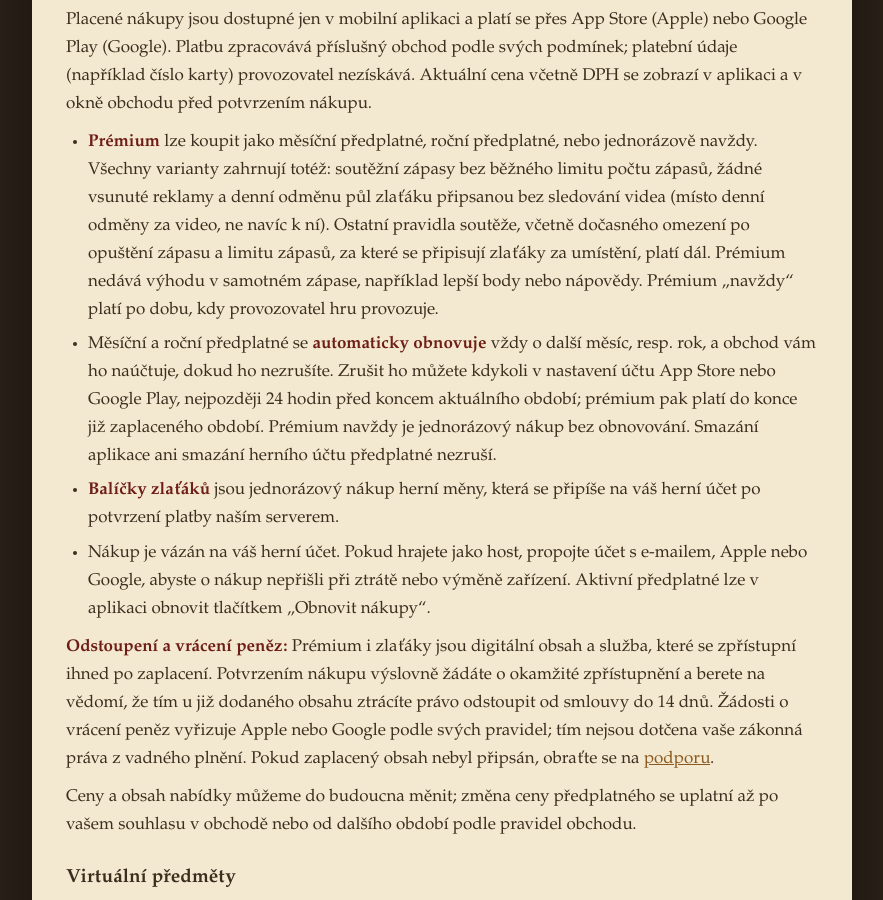
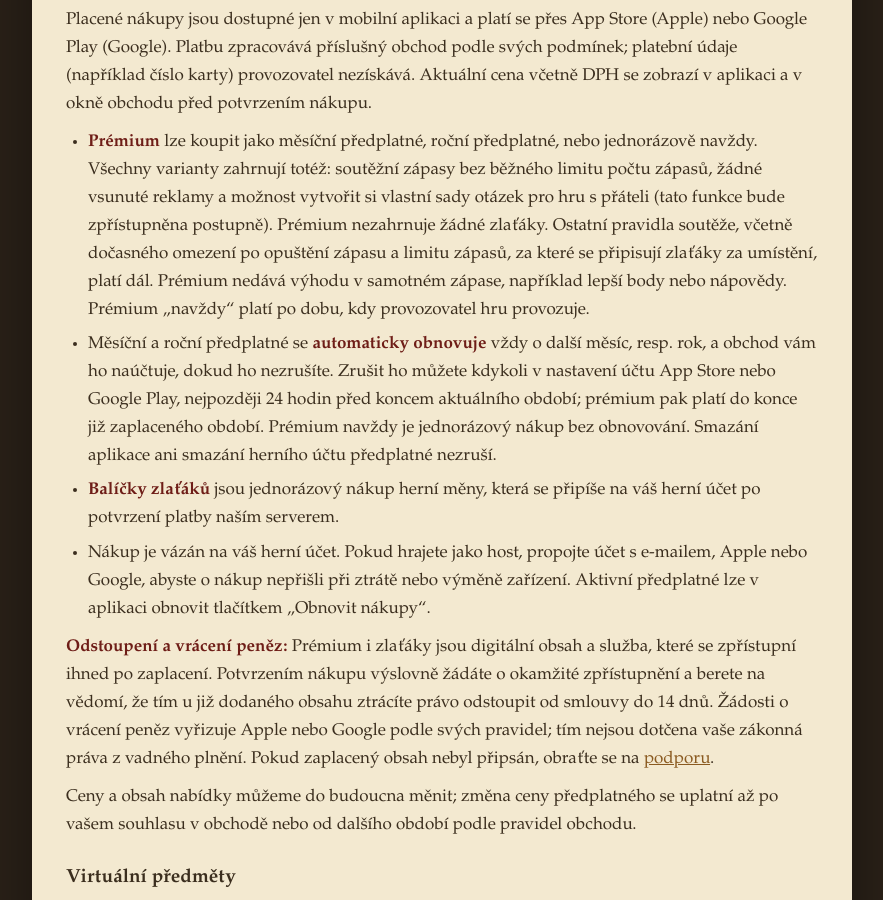
Before and after one commit to VaclavZ8/hejtman-web, a plain HTML site: page podminky/index.html in a window 1280 px wide. Shown: the part 1366-2266 px from the top of the page, without its empty margins (198-1081 px from the left). Drawn offline with Linux system fonts and the light colour scheme.

Commit message:
Podmínky: výhody prémia podle rozhodnutí 16. 11. (vlastní sady otázek, bez zlaťáků)
Co-Authored-By: Claude Opus 5.5 <noreply@anthropic.com>
Claude-Session: https://claude.ai/code/session_012x24aDWt4obxEa7b6BFfxx

```diff
--- a/podminky/index.html
+++ b/podminky/index.html
@@ -53,7 +53,7 @@
   <h3>Placené nákupy a předplatné</h3>
   <p>Placené nákupy jsou dostupné jen v mobilní aplikaci a platí se přes App Store (Apple) nebo Google Play (Google). Platbu zpracovává příslušný obchod podle svých podmínek; platební údaje (například číslo karty) provozovatel nezískává. Aktuální cena včetně DPH se zobrazí v aplikaci a v okně obchodu před potvrzením nákupu.</p>
   <ul>
-    <li><strong>Prémium</strong> lze koupit jako měsíční předplatné, roční předplatné, nebo jednorázově navždy. Všechny varianty zahrnují totéž: soutěžní zápasy bez běžného limitu počtu zápasů, žádné vsunuté reklamy a denní odměnu půl zlaťáku připsanou bez sledování videa (místo denní odměny za video, ne navíc k ní). Ostatní pravidla soutěže, včetně dočasného omezení po opuštění zápasu a limitu zápasů, za které se připisují zlaťáky za umístění, platí dál. Prémium nedává výhodu v samotném zápase, například lepší body nebo nápovědy. Prémium „navždy“ platí po dobu, kdy provozovatel hru provozuje.</li>
+    <li><strong>Prémium</strong> lze koupit jako měsíční předplatné, roční předplatné, nebo jednorázově navždy. Všechny varianty zahrnují totéž: soutěžní zápasy bez běžného limitu počtu zápasů, žádné vsunuté reklamy a možnost vytvořit si vlastní sady otázek pro hru s přáteli (tato funkce bude zpřístupněna postupně). Prémium nezahrnuje žádné zlaťáky. Ostatní pravidla soutěže, včetně dočasného omezení po opuštění zápasu a limitu zápasů, za které se připisují zlaťáky za umístění, platí dál. Prémium nedává výhodu v samotném zápase, například lepší body nebo nápovědy. Prémium „navždy“ platí po dobu, kdy provozovatel hru provozuje.</li>
     <li>Měsíční a roční předplatné se <strong>automaticky obnovuje</strong> vždy o další měsíc, resp. rok, a obchod vám ho naúčtuje, dokud ho nezrušíte. Zrušit ho můžete kdykoli v nastavení účtu App Store nebo Google Play, nejpozději 24 hodin před koncem aktuálního období; prémium pak platí do konce již zaplaceného období. Prémium navždy je jednorázový nákup bez obnovování. Smazání aplikace ani smazání herního účtu předplatné nezruší.</li>
     <li><strong>Balíčky zlaťáků</strong> jsou jednorázový nákup herní měny, která se připíše na váš herní účet po potvrzení platby naším serverem.</li>
     <li>Nákup je vázán na váš herní účet. Pokud hrajete jako host, propojte účet s e-mailem, Apple nebo Google, abyste o nákup nepřišli při ztrátě nebo výměně zařízení. Aktivní předplatné lze v aplikaci obnovit tlačítkem „Obnovit nákupy“.</li>
```
